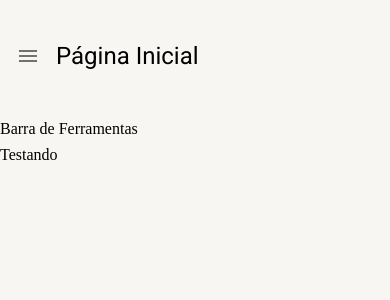
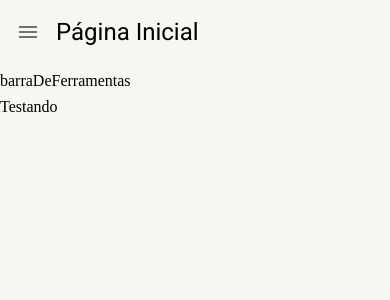
Before and after one commit to leo-ngra/Projeto-Cadastro-Pessoas-Cidades, a React (Create React App) app: page /pagina-inicial in a window 390 px wide. Shown: the top 300 px of the page. Built offline with nearby package versions, Linux system fonts and the light colour scheme.

Commit message:
feat: Layout base responsivo

```diff
--- a/src/pages/dashboard/Dashboard.tsx
+++ b/src/pages/dashboard/Dashboard.tsx
@@ -3,7 +3,7 @@
 export const Dashboard: React.FC = () => {
 
     return(
-        <LayoutBaseDePagina titulo='Página Inicial'>
+        <LayoutBaseDePagina titulo='Página Inicial' barraDeFerramentas={<>barraDeFerramentas</>}>
             Testando
         </LayoutBaseDePagina>
     )
--- a/src/shared/layouts/LayoutBaseDePagina/index.tsx
+++ b/src/shared/layouts/LayoutBaseDePagina/index.tsx
@@ -1,36 +1,52 @@
 import { Icon, IconButton, Theme, Typography, useMediaQuery, useTheme } from "@mui/material";
 import { Box } from "@mui/system"
+import { ReactNode } from "react";
 import { useDrawerContext } from "../../contexts/DrawerContext";
 
 interface ILayoutBaseDePaginaProps {
     titulo: string;
+    barraDeFerramentas?: ReactNode;
     children: React.ReactNode;
 }
 
-export const LayoutBaseDePagina: React.FC<ILayoutBaseDePaginaProps> = ({ children, titulo }) => {
+export const LayoutBaseDePagina: React.FC<ILayoutBaseDePaginaProps> = ({ children, titulo, barraDeFerramentas }) => {
     const smDown = useMediaQuery((theme: Theme) => theme.breakpoints.down('sm'));
+    const mdDown = useMediaQuery((theme: Theme) => theme.breakpoints.down('md'));
     const theme = useTheme();
 
     const { toggleDrawerOpen } = useDrawerContext();
 
     return (
         <Box height='100%' display='flex' flexDirection='column' gap={1}>
-            <Box padding={1} display='flex' alignItems='center' height={theme.spacing(12)} gap={1}>
+            <Box
+                padding={1}
+                display='flex'
+                alignItems='center'
+                gap={1}
+                height={theme.spacing(smDown ? 6 : mdDown ? 8 : 12)} >
                 {smDown && (
                     <IconButton onClick={toggleDrawerOpen}>
                         <Icon>menu</Icon>
                     </IconButton>
                 )}
-                <Typography variant='h5'>
+                <Typography
+                    whiteSpace='nowrap'
+                    overflow='hidden'
+                    textOverflow='ellipsis'
+                    variant={smDown ? 'h5' : mdDown ? 'h4' : 'h3'}
+
+                >
                     {titulo}
                 </Typography>
             </Box>
 
-            <Box>
-                Barra de Ferramentas
-            </Box>
+            {barraDeFerramentas && (
+                <Box>
+                    {barraDeFerramentas}
+                </Box>
+            )}
 
-            <Box>
+            <Box flex={1} overflow='auto'>
                 {children}
             </Box>
         </Box >
```
